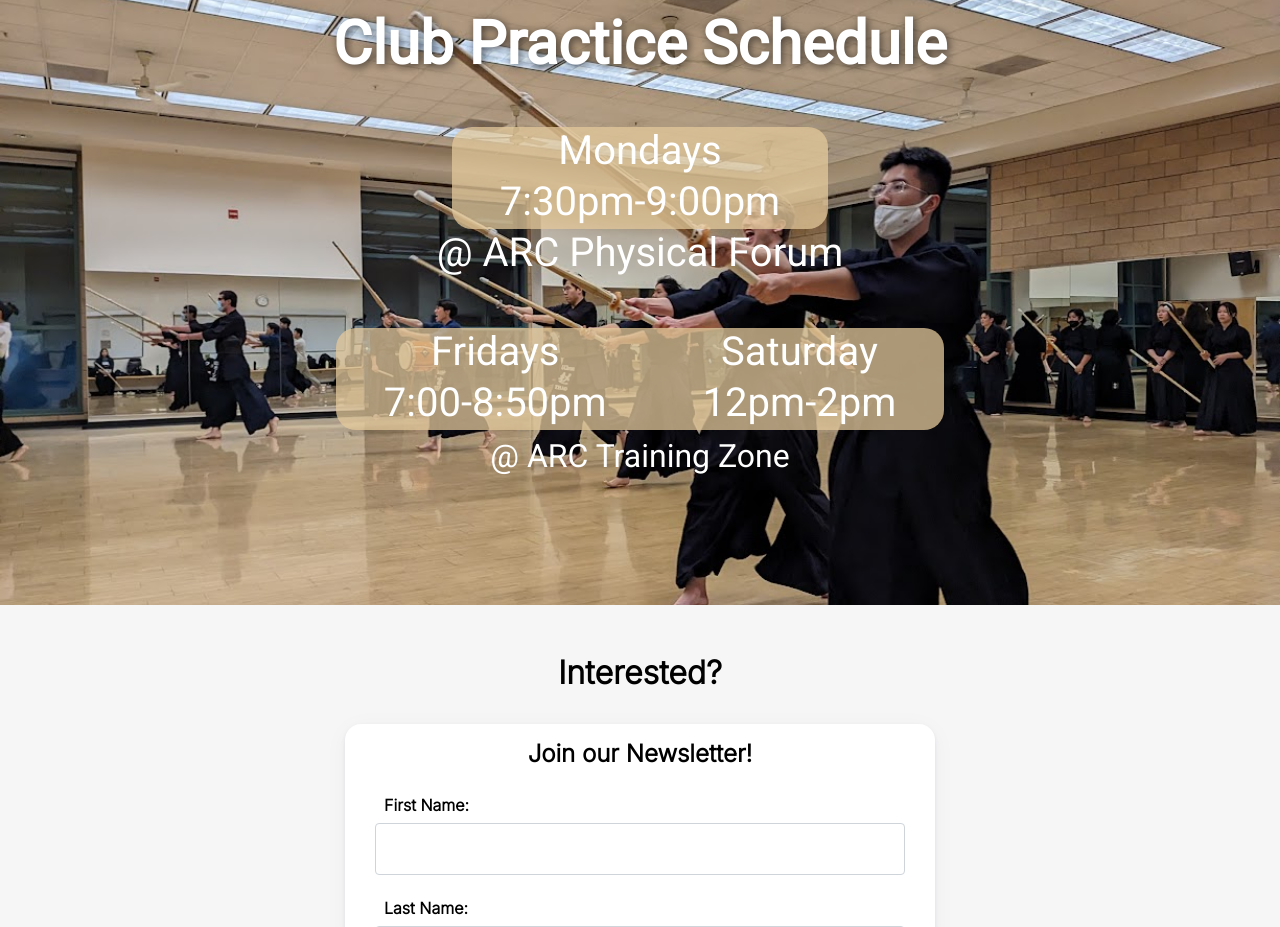
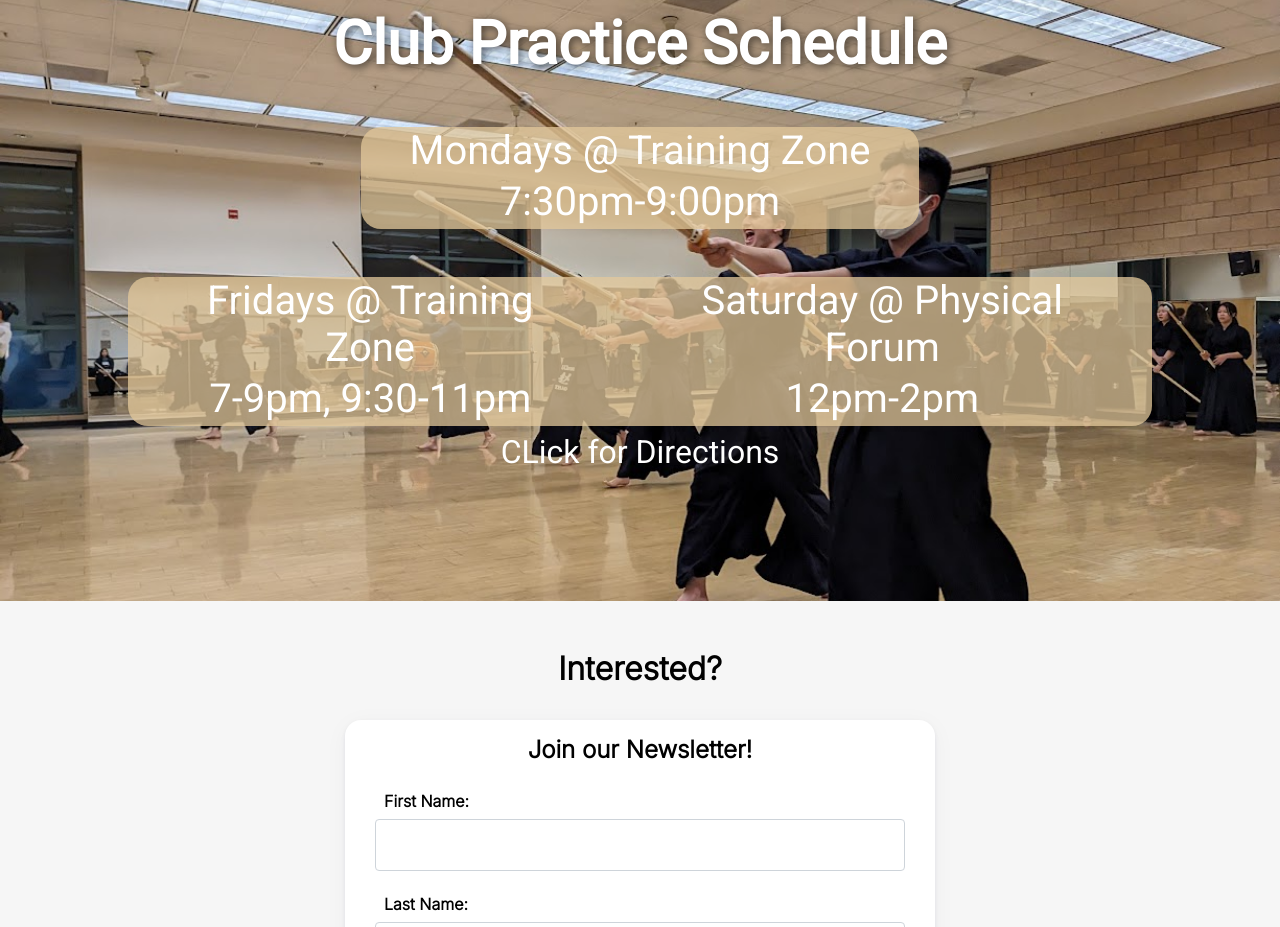
Before and after one commit to DeluxeRice/Kendo-Club-Website, a React (Create React App) app in the folder my-app/: page / in a window 1280 px wide. Shown: the part 1360-2287 px from the top of the page. Built offline with nearby package versions, Linux system fonts and the light colour scheme.

Commit message:
update schedule

```diff
--- a/my-app/src/containers/schedule/Schedule.jsx
+++ b/my-app/src/containers/schedule/Schedule.jsx
@@ -11,22 +11,22 @@ const Schedule = () => {
                     </div>
                     <div className='kendo__schedule-text-sub'>
                         <div className='kendo__schedule-text-time'>
-                            <p>Mondays</p>
+                            <p>Mondays @ Training Zone</p>
                             <p>7:30pm-9:00pm</p>
                         </div>
                     </div>
-                    <p>@ ARC Physical Forum</p>
                     <div className='kendo__schedule-text-sub'>
                         <div className='kendo__schedule-text-time'>
-                            <p>Fridays</p>
-                            <p>7:00-8:50pm</p>
+                            <p>Fridays @ Training Zone</p>
+                            <p>7-9pm, 9:30-11pm</p>
                         </div>
+                    <div className='kendo__schedule-text-sub'></div>
                         <div className='kendo__schedule-text-time'>
-                            <p>Saturday</p>
+                            <p>Saturday @ Physical Forum</p>
                             <p>12pm-2pm</p>
                         </div>
-                    </div>
-                    <a href='https://drive.google.com/file/d/1tuAdz7URQwfIluH8JbRX8-ZFMaYcgr1w/view' className='kendo__schedule-text-location' target='_blank' rel='noreferrer'>@ ARC Training Zone</a>
+                        </div>
+                    <a href='https://drive.google.com/file/d/1tuAdz7URQwfIluH8JbRX8-ZFMaYcgr1w/view' className='kendo__schedule-text-location' target='_blank' rel='noreferrer'>CLick for Directions</a>
                 </div>
             </div>
         </div>
```
Also changed, not shown: 1 other file (tests, documents, lock files or other folders).
